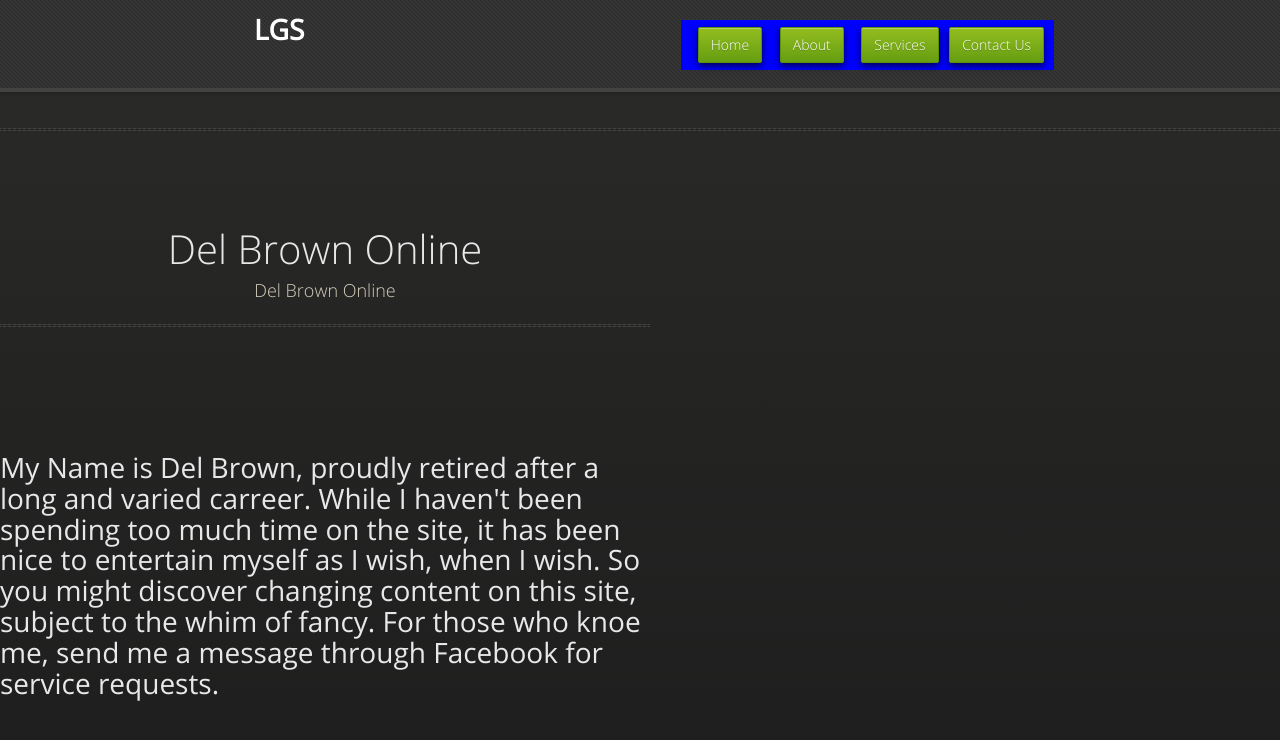
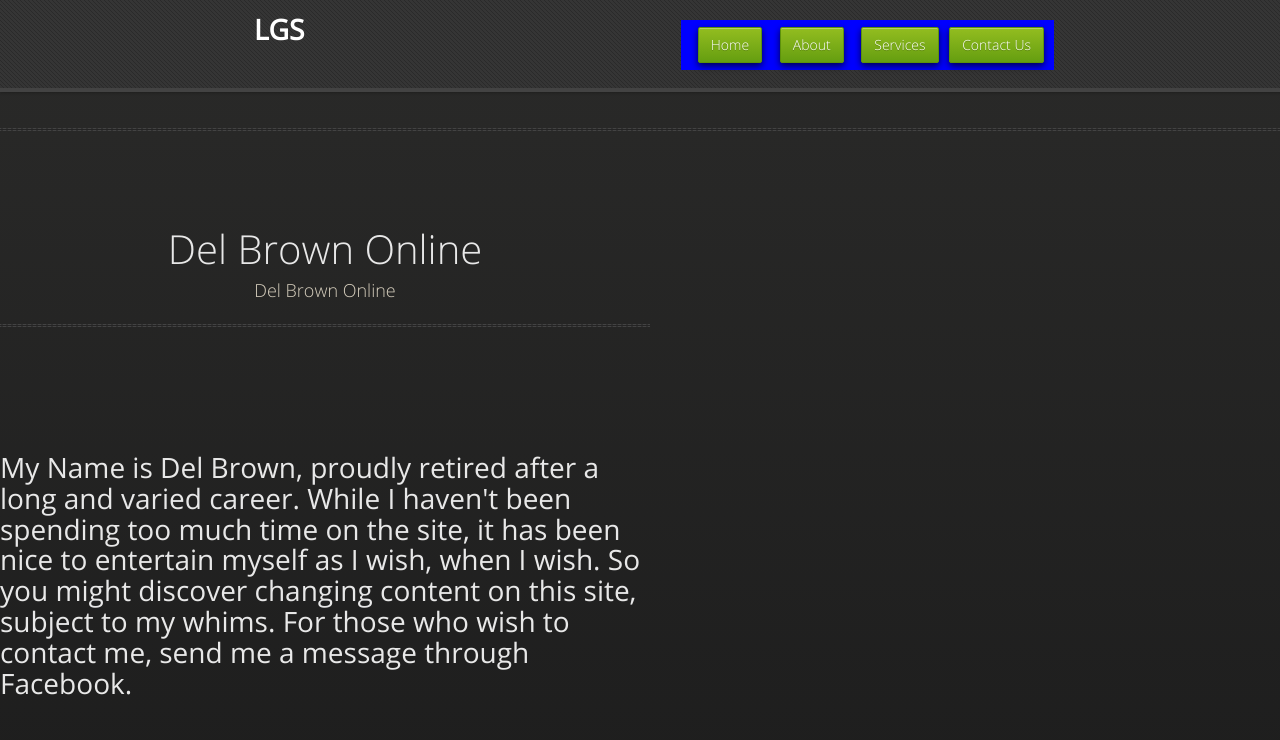
Before and after one commit to delonline/delonline.github.io, a Jekyll site: the page built from index.html, in a window 1280 px wide. Shown: the top 740 px of the page. Built offline with Jekyll 4.4.1, drawn with Linux system fonts in a browser that asks for light colours; nearby versions of some CDN libraries.

Commit message:
Update index.html

```diff
--- a/index.html
+++ b/index.html
@@ -20,7 +20,9 @@ title: Del Brown, Retired Traveler
 <a name="About" id="delonlinegithubio" class="anchor" href="#delonlinegithubio" aria-hidden="true"><span class="octicon octicon-link"></span></a>
 <div>
 <section>
-<p>My Name is Del Brown, proudly retired after a long and varied carreer. While I haven't been spending too much time on the site, it has been nice to entertain myself as I wish, when I wish.  So you might discover changing content on this site, subject to the whim of fancy.  For those who knoe me, send me a message through Facebook for service requests.</p>
+<p>My Name is Del Brown, proudly retired after a long and varied career. While I haven't been spending too much time on the site,
+  it has been nice to entertain myself as I wish, when I wish.  So you might discover changing content on this site,
+  subject to my whims.  For those who wish to contact me, send me a message through Facebook.</p>
       </section>
 
     </div>
```
